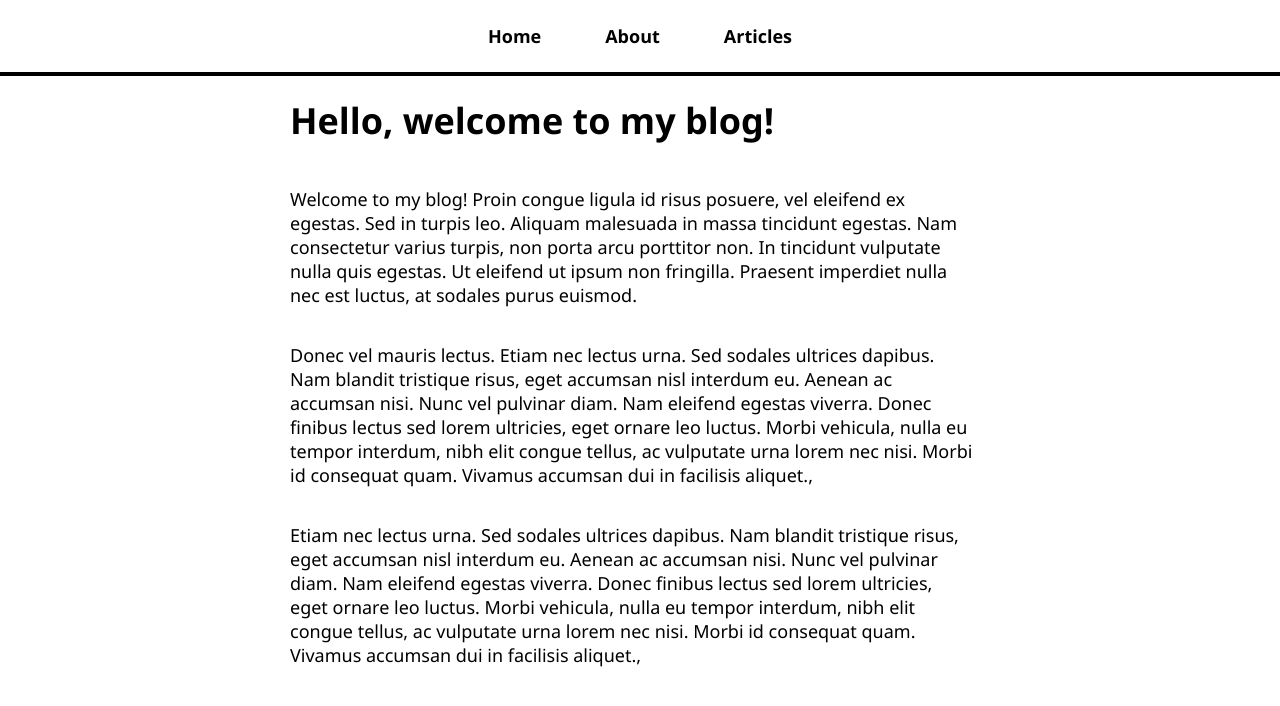
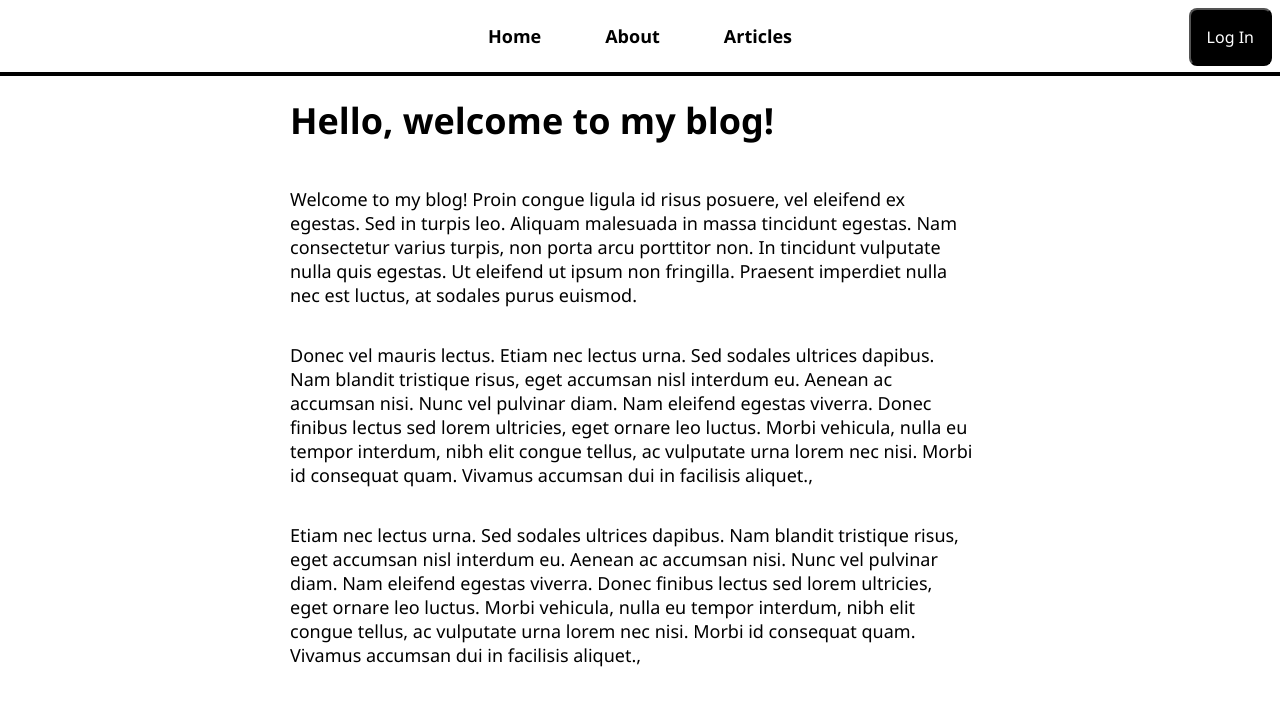
Before and after one commit to sherelynn-baguioso/react, a React (Create React App) app in the folder my-blog/: page / in a window 1280 px wide. Shown: the top 706 px of the page. Built offline with nearby package versions, Linux system fonts and the light colour scheme; no server answers.

Commit message:
Make interface adjustments for authenticated users

```diff
--- a/my-blog/src/NavBar.js
+++ b/my-blog/src/NavBar.js
@@ -1,6 +1,11 @@
-import { Link } from 'react-router-dom'
+import { Link, useNavigate } from 'react-router-dom'
+import { getAuth, signOut } from 'firebase/auth'
+import useUser from './hooks/useUser'
 
 const NavBar = () => {
+  const { user } = useUser()
+  const navigate = useNavigate()
+
   return (
     <nav>
       <ul>
@@ -14,6 +19,25 @@
           <Link to="/articles">Articles</Link>
         </li>
       </ul>
+      <div className="nav-right">
+        {user ? (
+          <button
+            onClick={() => {
+              signOut(getAuth())
+            }}
+          >
+            Log Out
+          </button>
+        ) : (
+          <button
+            onClick={() => {
+              navigate('/login')
+            }}
+          >
+            Log In
+          </button>
+        )}
+      </div>
     </nav>
   )
 }
```
